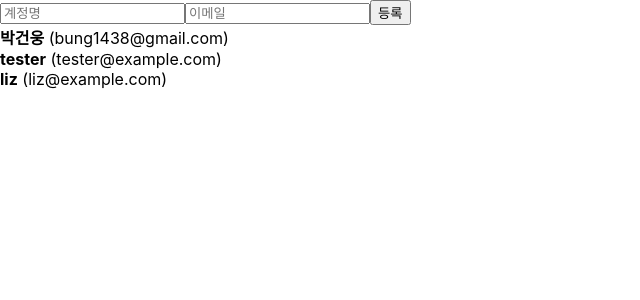
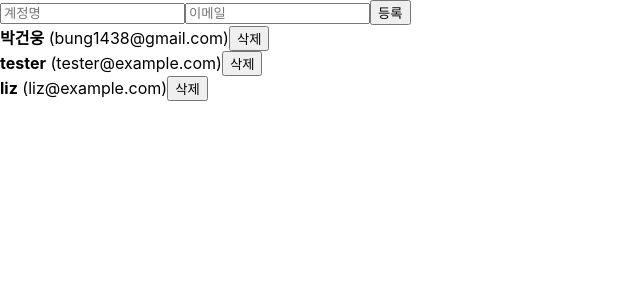
Before and after one commit to gunwoongPark/Learn-React, a React (Create React App) app: page / in a window 1280 px wide. Shown: the top 300 px of the page, without its empty margins (0-640 px from the left). Built offline with nearby package versions, Linux system fonts and the light colour scheme.

Commit message:
Removing items from an array

```diff
--- a/src/App.js
+++ b/src/App.js
@@ -55,12 +55,16 @@
     })
     console.log(nextId.current);
     nextId.current += 1;
-  }
+  };
+
+  const onRemove = id => {
+    setUsers(users.filter(user => user.id !== id));
+  };
 
   return (
     <>
       <CreateUser username={inputs.username} email={inputs.email} onChange={onChange} onCreate={onCreate} />
-      <UserList users={users} />
+      <UserList users={users} onRemove={onRemove} />
     </>
   );
 }
--- a/src/UserList.js
+++ b/src/UserList.js
@@ -1,20 +1,21 @@
 import React from 'react';
 
-function User({ user }) {
+function User({ user, onRemove }) {
     return (
         <div>
             <b>{user.username}</b> <span>({user.email})</span>
+            <button onClick={() => onRemove(user.id)}>삭제</button>
         </div>
-    )
+    );
 }
 
-function UserList({ users }) {
+function UserList({ users, onRemove }) {
 
     return (
         <div>
             {
                 users.map(
-                    user => (<User user={user} key={user.id} />)
+                    user => (<User user={user} key={user.id} onRemove={onRemove} />)
                 )
             }
         </div>
```
Also changed, not shown: 1 other file (tests, documents, lock files or other folders).
